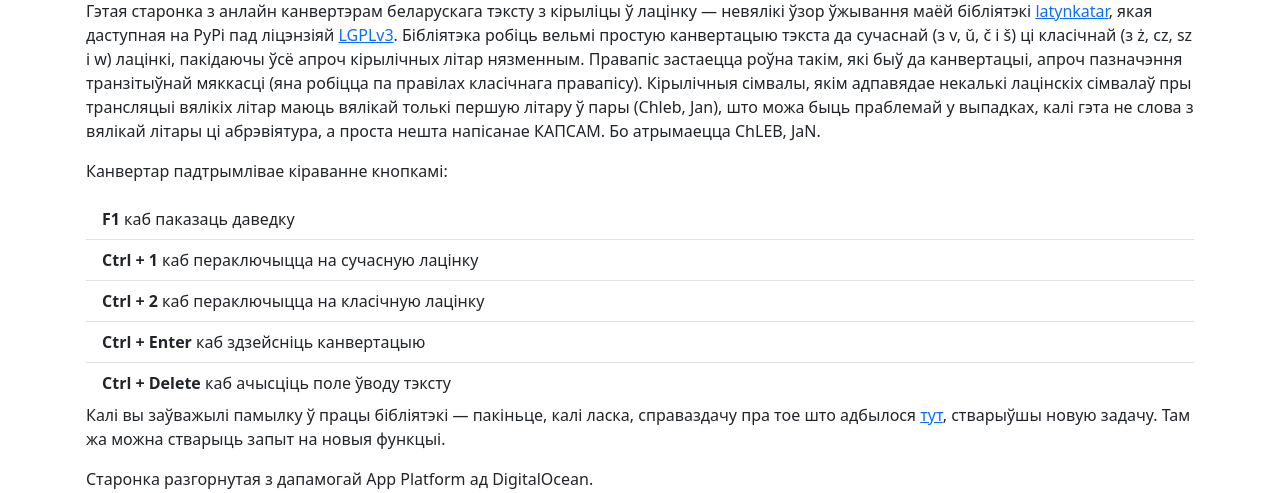
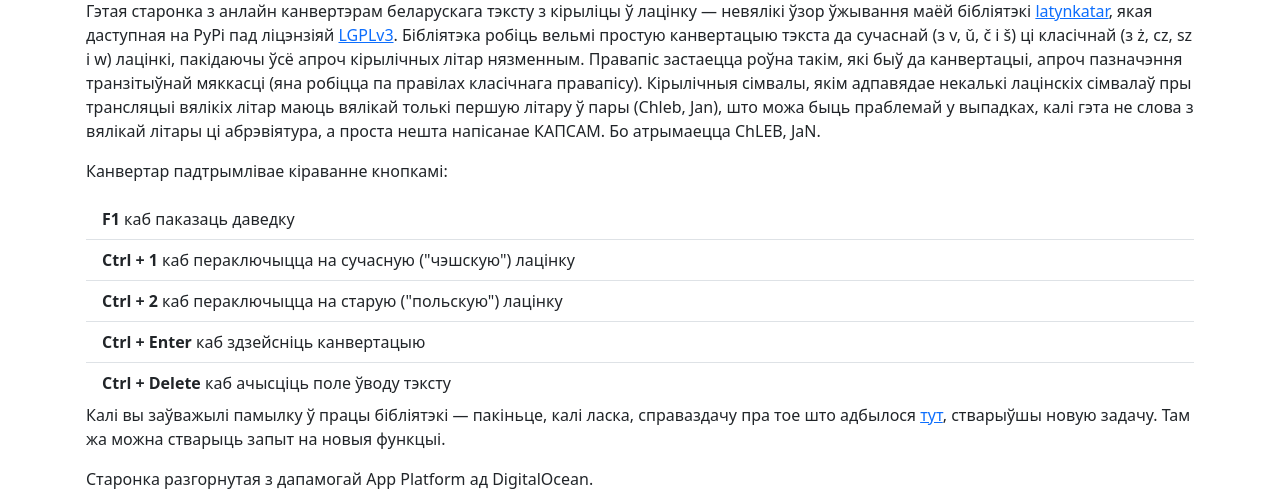
Before and after one commit to measles/latynkatar_site, a Flask app: page /about/ in a window 1280 px wide. Shown: the part 129-622 px from the top of the page. Run offline with Flask 3, Linux system fonts and the light colour scheme; grey boxes are pictures that could not be loaded.

Commit message:
Направіў пераключэнне варыянтаў графікі спалучэннямі кнопак (#78)
* Направіў скрыпт каб усё пераключалася

* Дадаў black да залежнасцяў для распрацоўкі. Паправіў код

```diff
--- a/pyproject.toml
+++ b/pyproject.toml
@@ -9,3 +9,8 @@ dependencies = [
     "gunicorn>=23.0.0",
     "latynkatar>=2.0.0",
 ]
+
+[dependency-groups]
+dev = [
+    "black>=25.1.0",
+]
--- a/static/script.js
+++ b/static/script.js
@@ -75,7 +75,7 @@ function resetInput() {
 
 function keyEvent(event) {
   let modernButton = document.getElementById("type-modern");
-  let classicButton = document.getElementById("type-classic");
+  let classicButton = document.getElementById("type-old");
 
   if (event.ctrlKey) {
     if (event.key == "Enter") {
--- a/templates/about.j2
+++ b/templates/about.j2
@@ -15,8 +15,8 @@
     </p>
     <ul class="list-group list-group-flush">
                 <li class="list-group-item"><strong>F1</strong> каб паказаць даведку</li>
-                <li class="list-group-item"><strong>Ctrl + 1</strong> каб пераключыцца на сучасную лацінку</li>
-                <li class="list-group-item"><strong>Ctrl + 2</strong> каб пераключыцца на класічную лацінку</li>
+                <li class="list-group-item"><strong>Ctrl + 1</strong> каб пераключыцца на сучасную ("чэшскую") лацінку</li>
+                <li class="list-group-item"><strong>Ctrl + 2</strong> каб пераключыцца на старую ("польскую") лацінку</li>
                 <li class="list-group-item"><strong>Ctrl + Enter</strong> каб здзейсніць канвертацыю</li>
                 <li class="list-group-item"><strong>Ctrl + Delete</strong> каб ачысціць поле ўводу тэксту</li>
             </ul>
--- a/templates/index/help.j2
+++ b/templates/index/help.j2
@@ -10,8 +10,8 @@
                 Канвертар падтрымлівае кіраванне кнопкамі:
                 <ul class="list-group list-group-flush p-3">
                     <li class="list-group-item"><strong>F1</strong> каб паказаць даведку</li>
-                    <li class="list-group-item"><strong>Ctrl + 1</strong> каб пераключыцца на сучасную лацінку</li>
-                    <li class="list-group-item"><strong>Ctrl + 2</strong> каб пераключыцца на класічную лацінку</li>
+                    <li class="list-group-item"><strong>Ctrl + 1</strong> каб пераключыцца на сучасную ("чэшскую") лацінку</li>
+                    <li class="list-group-item"><strong>Ctrl + 2</strong> каб пераключыцца на старую ("польскую") лацінку</li>
                     <li class="list-group-item"><strong>Ctrl + Enter</strong> каб здзейсніць канвертацыю</li>
                     <li class="list-group-item"><strong>Ctrl + Delete</strong> каб ачысціць поле ўводу тэксту</li>
                 </ul>
```
Also changed, not shown: lib/links.py (line endings or trailing spaces), 1 other file.
